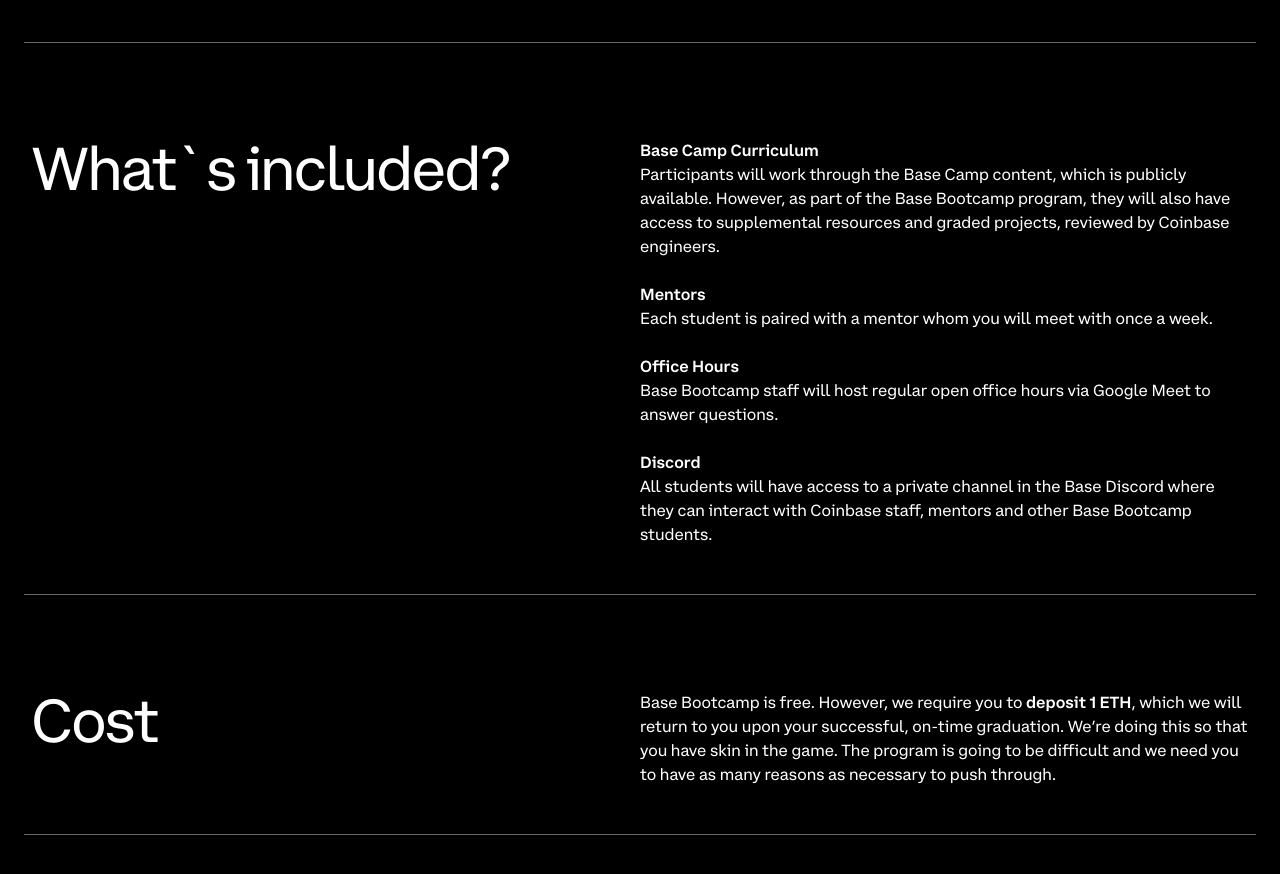
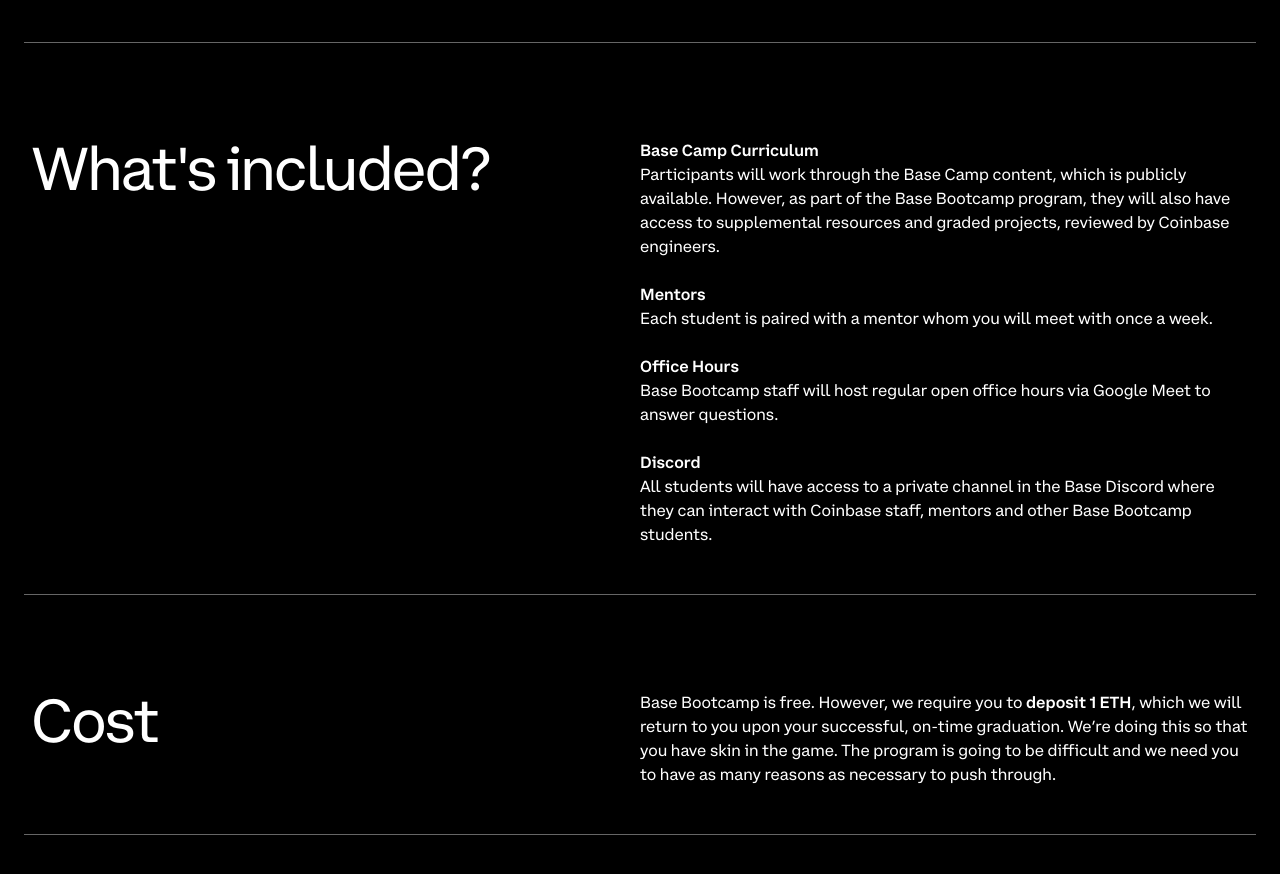
Before and after one commit to dev0614/web, a Next.js app in the folder apps/web/: page /bootcamp in a window 1280 px wide. Shown: the part 1880-2754 px from the top of the page. Built offline with nearby package versions, Linux system fonts and the light colour scheme.

Commit message:
chore(bootcamp): replace backtick with apostrophe (#48)
* chore(Bootcamp): s/`/'/

Small nit, replaces a backtick that should be an apostrophe

* chore(Bootcamp): escape apostrophe

```diff
--- a/apps/web/src/components/Bootcamp/WhatsIncluded.tsx
+++ b/apps/web/src/components/Bootcamp/WhatsIncluded.tsx
@@ -3,21 +3,32 @@
     <div className="flex w-full max-w-[1440px] flex-col space-y-20 bg-black px-8 pt-12">
       <div className="grid grid-cols-2">
         <div className="flex w-full flex-col font-display text-3xl text-white md:text-5xl lg:text-6xl">
-          <p>What`s included?</p>
+          <p>What&apos;s included?</p>
         </div>
 
         <div className="text-md font-sans text-white">
           <p className="font-bold">Base Camp Curriculum</p>
-          <p>Participants will work through the <a href="https://docs.base.org/base-camp/docs/welcome/">Base Camp</a> content, which is publicly available. However, as part of the Base Bootcamp program, they will also have access to supplemental resources and graded projects, reviewed by Coinbase engineers.</p>
+          <p>
+            Participants will work through the{' '}
+            <a href="https://docs.base.org/base-camp/docs/welcome/">Base Camp</a> content, which is
+            publicly available. However, as part of the Base Bootcamp program, they will also have
+            access to supplemental resources and graded projects, reviewed by Coinbase engineers.
+          </p>
           <br />
           <p className="font-bold">Mentors</p>
           <p>Each student is paired with a mentor whom you will meet with once a week.</p>
           <br />
           <p className="font-bold">Office Hours</p>
-          <p>Base Bootcamp staff will host regular open office hours via Google Meet to answer questions.</p>
+          <p>
+            Base Bootcamp staff will host regular open office hours via Google Meet to answer
+            questions.
+          </p>
           <br />
           <p className="font-bold">Discord</p>
-          <p>All students will have access to a private channel in the Base Discord where they can interact with Coinbase staff, mentors and other Base Bootcamp students.</p>
+          <p>
+            All students will have access to a private channel in the Base Discord where they can
+            interact with Coinbase staff, mentors and other Base Bootcamp students.
+          </p>
         </div>
       </div>
     </div>
```
